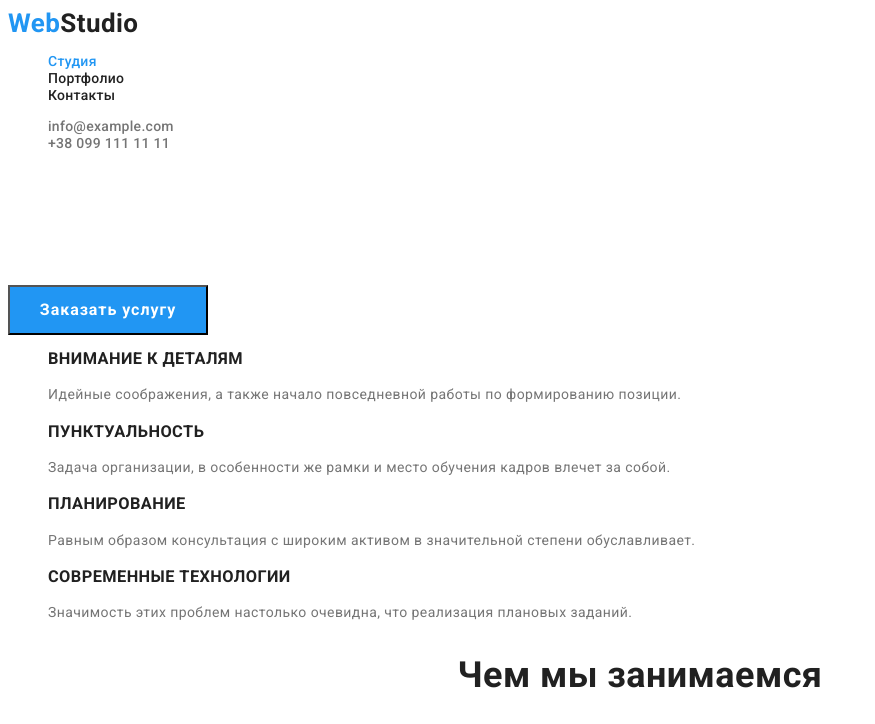
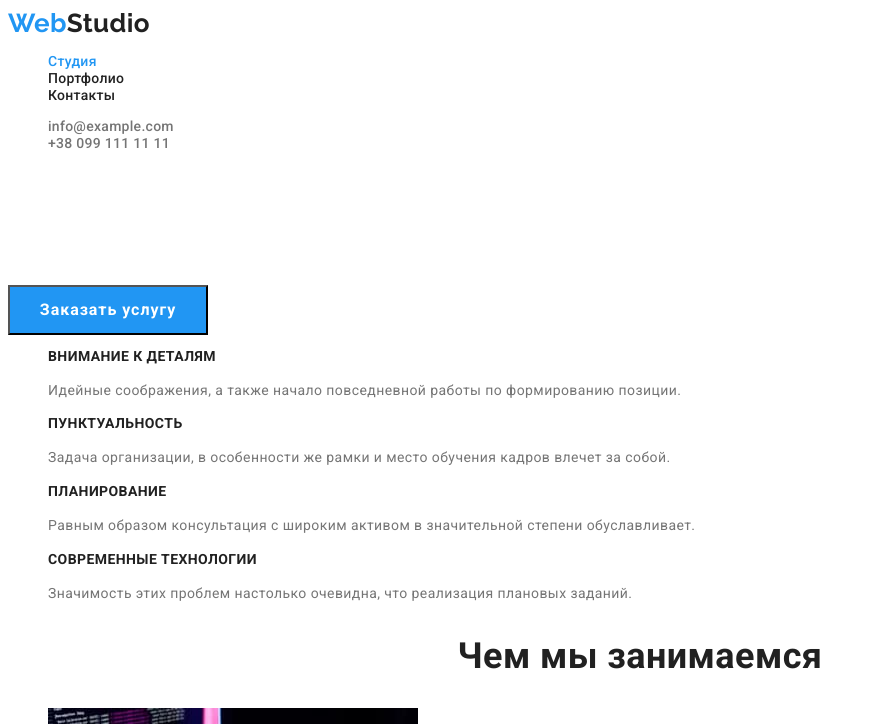
Before and after one commit to Oleg-Feel/goit-markup-hw-02, a plain HTML site: page index.html in a window 1280 px wide. Shown: the top 724 px of the page, without its empty margins (0-875 px from the left). Drawn offline with Linux system fonts and the light colour scheme.

Commit message:
css change

```diff
--- a/css/styles.css
+++ b/css/styles.css
@@ -33,7 +33,7 @@ body {
 
 /* header */
 .logo {
-    font-family: var(--secondary-text-color);
+    font-family: var(--secondary-font-family);
     font-weight: 700;
     font-size: 26px;
     line-height: 1.19;
@@ -123,10 +123,9 @@ body {
 
 .base-list .title {
     font-weight: 700;
-    line-height: 16px;
+    font-size: 14px;
+    line-height: 1.14;
     text-transform: uppercase;
-
-
 }
 
 .team-list .title {
@@ -158,6 +157,7 @@ body {
 }
 
 .footer-link {
+    font-weight: 400;
     line-height: 1.71;
     font-style: normal;
 
```
